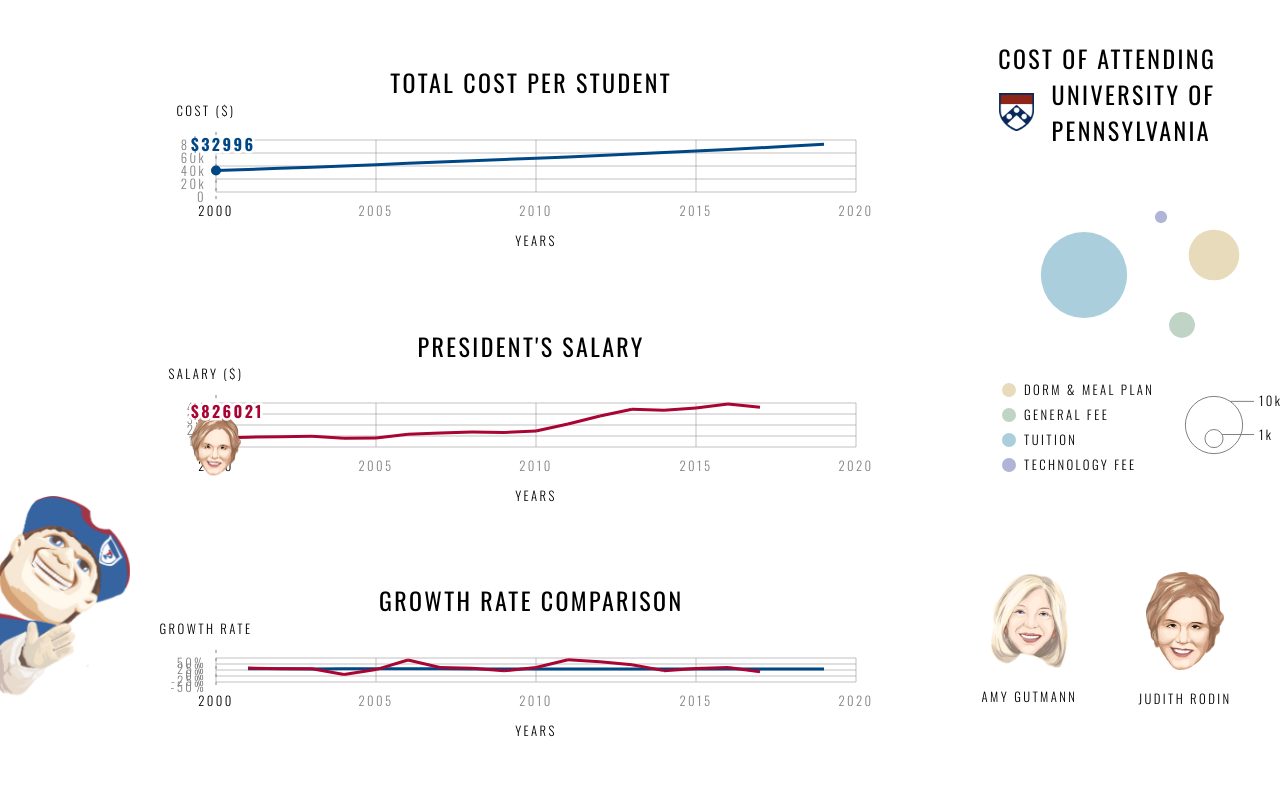
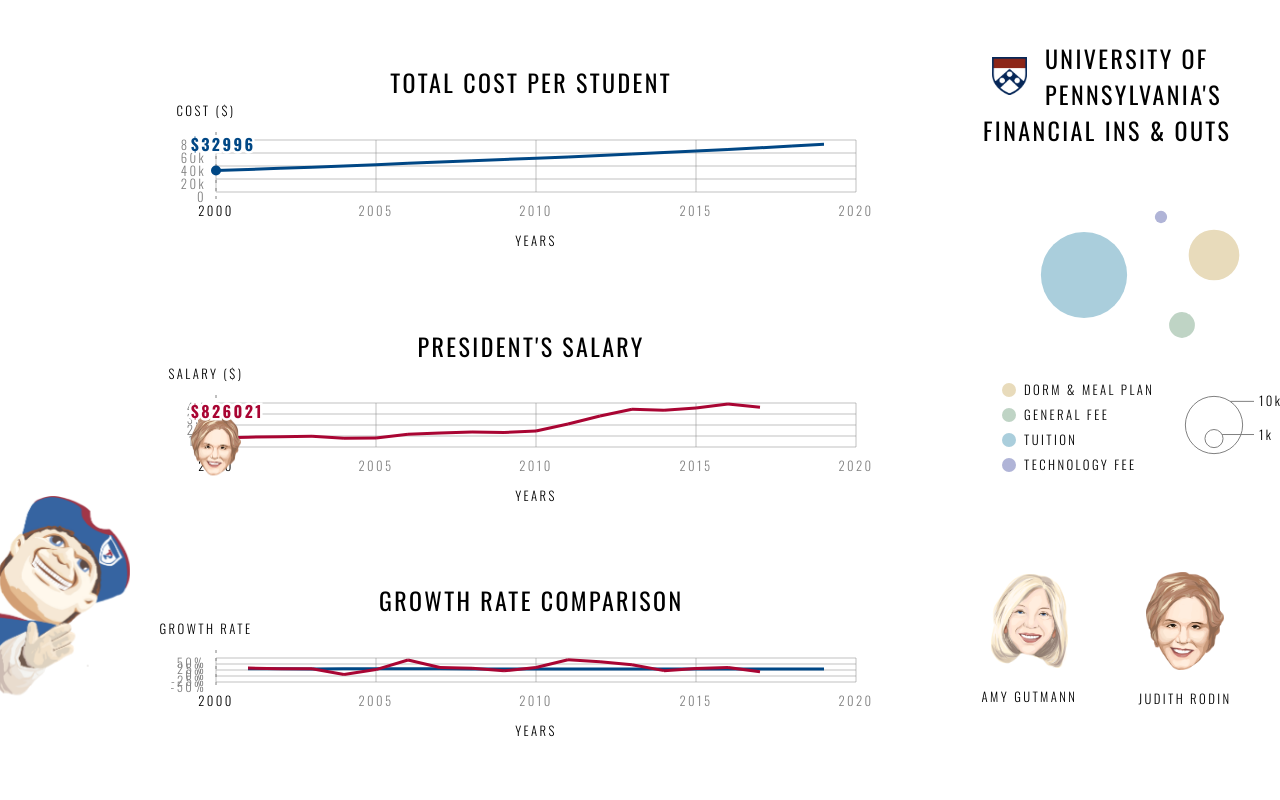
Before and after one commit to ericaxin/DSGN377, a plain HTML site: page index.html in a window 1280 px wide. Drawn offline with nearby package versions, Linux system fonts and the light colour scheme.

Commit message:
title changed

```diff
--- a/css/style.css
+++ b/css/style.css
@@ -124,6 +124,8 @@
 }
 
 .title {
+    margin-top: -1.35em;
+    margin-bottom: 1.35em;
     font-size: 1.5em;
     font-weight: 400;
 }
--- a/index.html
+++ b/index.html
@@ -43,14 +43,14 @@
 
       <div class="right">
         <div class="title_container">
-          <div class="title">
-            COST OF ATTENDING
-          </div>
           <div class="logo_row">
             <img src="assets/PennLogo.png" width="10%" alt="logo" />
             <div class="logo_text">
               UNIVERSITY OF<br/>
-              PENNSYLVANIA</div>
+              PENNSYLVANIA'S</div>
+          </div>
+          <div class="title">
+            FINANCIAL INS & OUTS
           </div>
         </div>
 
```
